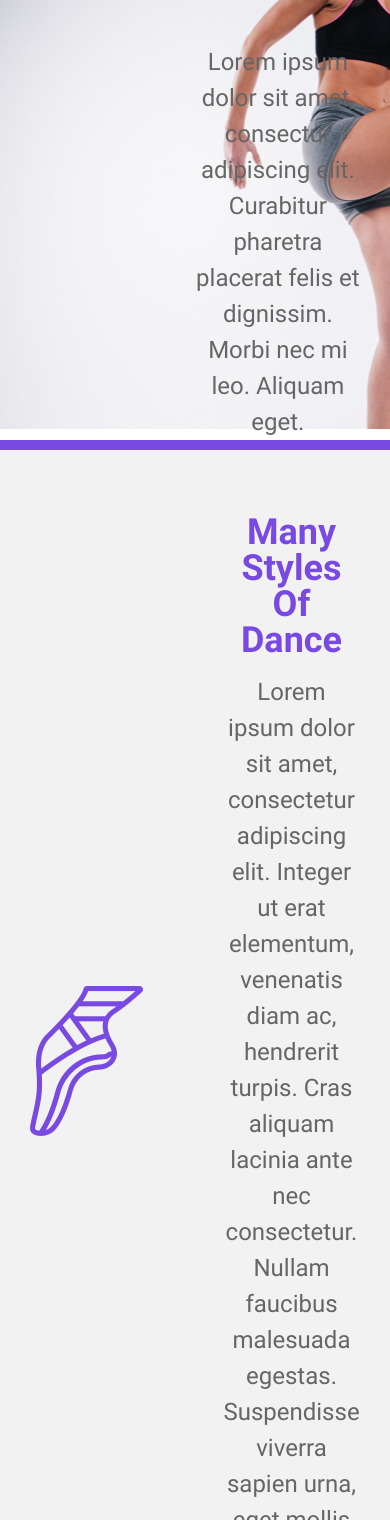
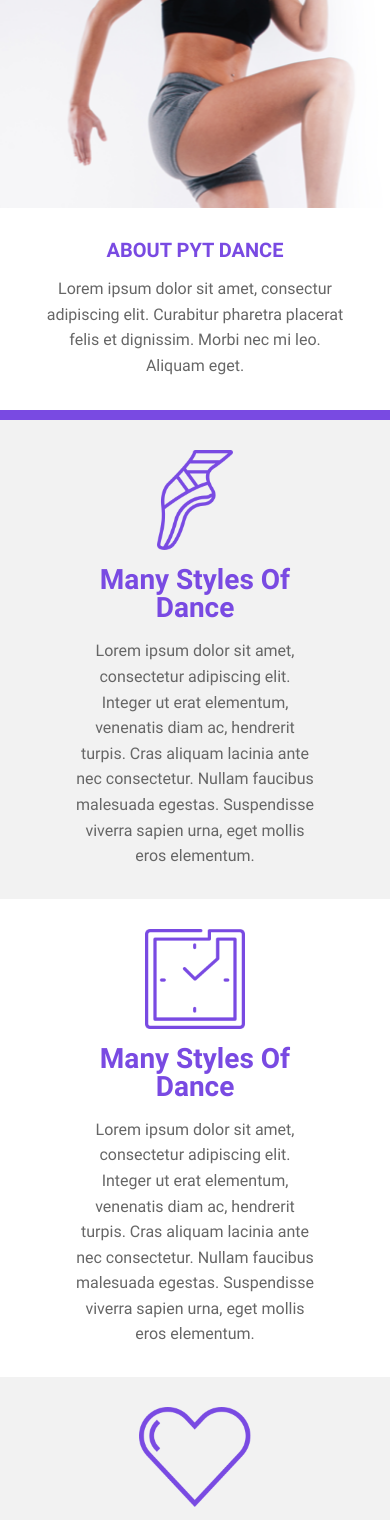
Before and after one commit to mrgrip/pyt_dance_studio, a plain HTML site: page about.html in a window 390 px wide. Shown: the part 232-1752 px from the top of the page. Drawn offline with Linux system fonts and the light colour scheme.

Commit message:
all banners done and responsive need to finish classes and faculty bodies

```diff
--- a/about.html
+++ b/about.html
@@ -3,33 +3,34 @@
 <head>
 	<title>About - PYT</title>
 	<link rel="stylesheet" type="text/css" href="assets/css/reset.css">
+	<link rel="stylesheet" type="text/css" href="https://maxcdn.bootstrapcdn.com/font-awesome/4.7.0/css/font-awesome.min.css">
 	<link rel="stylesheet" type="text/css" href="assets/css/style.css">
 </head>
 <body>
 	<!-- Header nav -->
 	<header class="flex">
 		<div id="brand" role="presentation">
-			<img src="assets/images/logo-color.png" alt="PYT Dance Studio purple logo">
+			<a href="index.html"><img src="assets/images/logo-color.png" alt="PYT Dance Studio purple logo"></a>
 		</div>
 		<div id="brand-mobile" role="presentation">
-			<img src="assets/images/logo-mobile.png" alt="PYT Dance Studio small logo">
+			<a href="index.html"><img src="assets/images/logo-mobile.png" alt="PYT Dance Studio small logo"></a>
 		</div>
 		<nav>
 			<ul class="flex" role="presentation">
 				<li><a class="active" href="about.html">About</a></li>
 				<li><a href="classes.html">Classes</a></li>
-				<li><a href="Faculty.html">Faculty</a></li>
+				<li><a href="faculty.html">Faculty</a></li>
 			</ul>
 		</nav>
 	</header>
 
 	<!-- Banner About -->
-	<div id="banner-about" class="flex" role="presentation">
+	<div id="banner-about" class="banner-about flex" role="presentation">
 		<div class="banner-about-image" role="presentation">
 			<img src="assets/images/workout-photo.png" alt="Woman working out running in place">
 		</div>
 		<div class="banner-about-text" role="presentation">
-			<div class="text">
+			<div class="text" role="presentation">
 				<h1>ABOUT PYT DANCE</h1>
 				<p>Lorem ipsum dolor sit amet, consectur adipiscing elit. Curabitur pharetra placerat felis et dignissim. Morbi nec mi leo. Aliquam eget.</p>
 			</div>
--- a/assets/css/style.css
+++ b/assets/css/style.css
@@ -244,7 +244,7 @@ footer a {
 /***** ABOUT PAGE *****/
 
 /* Banner About */
-#banner-about {
+.banner-about {
 	border-bottom: 10px solid #794ae2;
 	flex-direction: row;
 	margin-top: 3.875rem;
@@ -374,6 +374,8 @@ footer a {
 /* Tablet size */
 @media only screen and (max-width: 1024px) {
 
+	/* HOME PAGE */
+
 	/* banner home */
 	#banner-home .banner-text {
 		width: 31.25rem;
@@ -429,6 +431,142 @@ footer a {
 	.contact {
 		flex-direction: column;
 	}
+
+	/* ABOUT PAGE */
+	/* Banner About*/
+	.banner-about {
+		flex-direction: column;
+	}
+
+	.banner-about-image {
+		width: 100%;
+	}
+
+	#banner-faculty .banner-about-text {
+		background-color: rgba(0,0,0,1);
+	}
+
+	.banner-about-text {
+		background-color: #ffffff;
+		display: flex;
+		justify-content: center;
+		width: 100%;
+		padding: 2rem 0;
+		z-index: 10;
+	}
+
+	.banner-about-text .text {
+		width: 80%;
+	}
+
+	.banner-about-text h1 {
+		font-size: 1.25rem;
+		margin-bottom: 1rem;
+	}
+
+	.banner-about-text p {
+		font-size: 1rem;
+		line-height: 1.6;
+	}
+
+	/* sub banners about */
+	.sub-banner-dark-about {
+		flex-direction: column;
+		padding: 1.875rem 19%;
+	}
+
+	.sub-banner-dark-about .sub-banner-image {
+		margin-right: 0;
+		margin-bottom: 1rem;
+		height: 6.25rem;
+	}
+
+	.sub-banner-dark-about .sub-banner-image img {
+		height: 100%;
+		width: auto;
+	}
+
+	.sub-banner-dark-about .text h2 {
+		font-size: 1.75rem;
+	}
+
+	.sub-banner-dark-about .text p {
+		font-size: 1rem;
+		line-height: 1.6;
+	}
+
+	.sub-banner-light-about {
+		flex-direction: column-reverse;
+		padding: 1.875rem 19%;
+	}
+
+	.sub-banner-light-about .sub-banner-image {
+		margin-bottom: 1rem;
+		height: 6.25rem;
+	}
+
+	.sub-banner-light-about .sub-banner-image img {
+		height: 100%;
+		width: auto;
+	}
+
+	.sub-banner-light-about .text {
+		margin-right: 0;
+	}
+
+	.sub-banner-light-about .text h2 {
+		font-size: 1.75rem;
+	}
+
+	.sub-banner-light-about .text p {
+		font-size: 1rem;
+		line-height: 1.6;
+	}
+	.heartclock {
+		padding-bottom: 0;
+	}
+
+	/* Map banner */
+	#banner-map .banner-text {
+		width: 60%;
+	}
+
+	#banner-map .text {
+		margin: 2rem 2rem 1rem 2rem;
+	}
+
+	#banner-map .text p {
+		line-height: 1.6;
+	}
+}
+
+@media only screen and (max-width: 890px) {
+	#banner-about {
+		background-image: url('../images/workout-photo.png');
+	}
+
+	#banner-classes {
+		background-image: url('../images/classes-photo.png');
+	}
+
+	#banner-faculty {
+		background-image: url('../images/faculty-photo.png');
+		background-position: left center;
+	}
+
+	#banner-faculty .banner-about-text {
+		background-color: rgba(0,0,0,0.7);
+	}
+
+	.banner-about {
+		background-position: center center;
+		background-repeat: no-repeat;
+		background-size: cover;
+	}
+
+	.banner-about-image {
+		visibility: hidden;
+	}
 }
 
 /* Mobile size */
@@ -453,6 +591,10 @@ footer a {
 		margin-right: 0.625rem
 	}
 
+	header nav ul li {
+		padding-right: 2.25rem;
+	}
+
 	header nav ul li:last-child {
 		padding-right: 0;
 	}
@@ -462,7 +604,7 @@ footer a {
 	}
 
 	/* banner home */
-	#banner-home {
+	#banner-home, .banner-about {
 		margin-top: 2.5rem;
 	}
 
@@ -482,7 +624,6 @@ footer a {
 		margin-bottom: 3.875rem;
 	}
 
-	/* sub-banner */
 	.sub-banner .banner-text h2 {
 		font-size: 1.25rem;
 		line-height: 1.2;
@@ -496,3 +637,9 @@ footer a {
 		margin: 2rem 1.25rem;
 	}
 }
+
+@media only screen and (max-width: 670px) {
+	.banner-about-image {
+		height: 25rem;
+	}
+}
```
Also changed, not shown: classes.html (+17 -3 lines), faculty.html (+16 -3 lines), index.html (+3 -3 lines).
